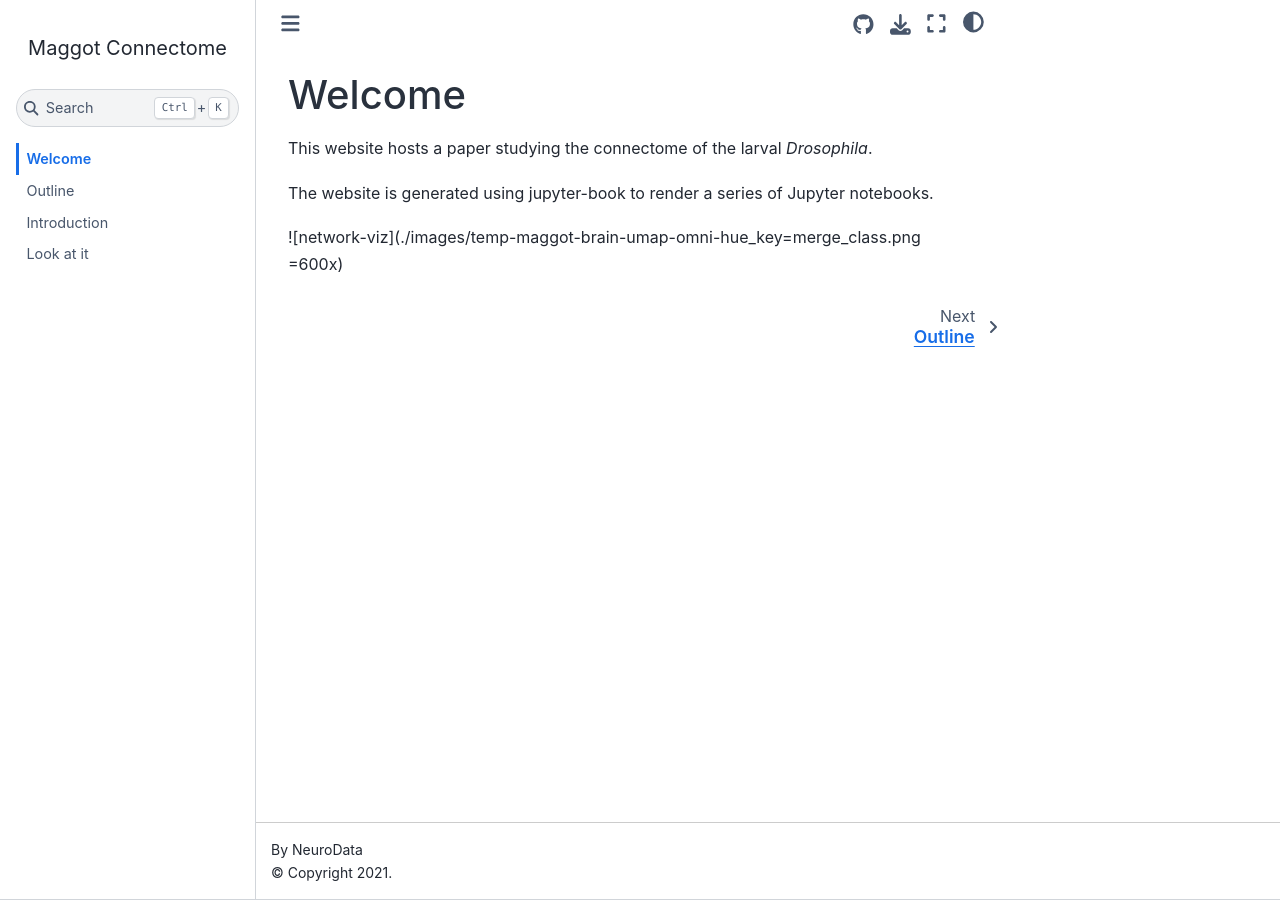
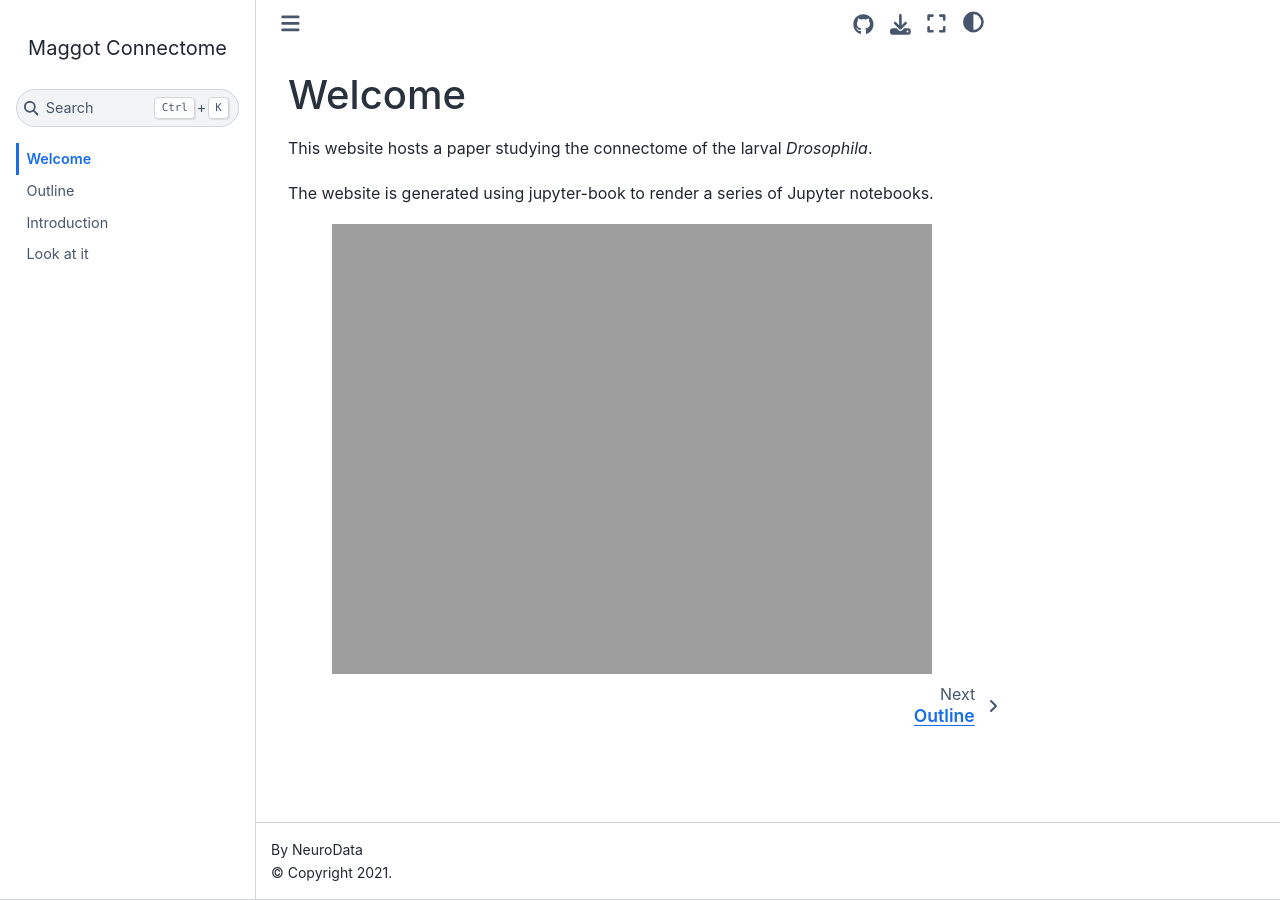
Before and after one commit to neurodata/maggot_connectome, a Jupyter Book: the page built from docs/landing.md, in a window 1280 px wide. Built offline with Jupyter Book 1.0.4 settings and Sphinx 7.4.7 and the Sphinx Book theme 1.1.4, drawn with Linux system fonts in a browser that asks for light colours.

Commit message:
try image directive

````diff
--- a/docs/landing.md
+++ b/docs/landing.md
@@ -4,4 +4,9 @@ This website hosts a paper studying the connectome of the larval *Drosophila*.
 
 The website is generated using jupyter-book to render a series of Jupyter notebooks.
 
-![network-viz](./images/temp-maggot-brain-umap-omni-hue_key=merge_class.png =600x)
+```{image} ../images/temp-maggot-brain-umap-omni-hue_key=merge_class.png.png
+:alt: maggot network layout
+:class: bg-primary
+:width: 600px
+:align: center
+```
````
